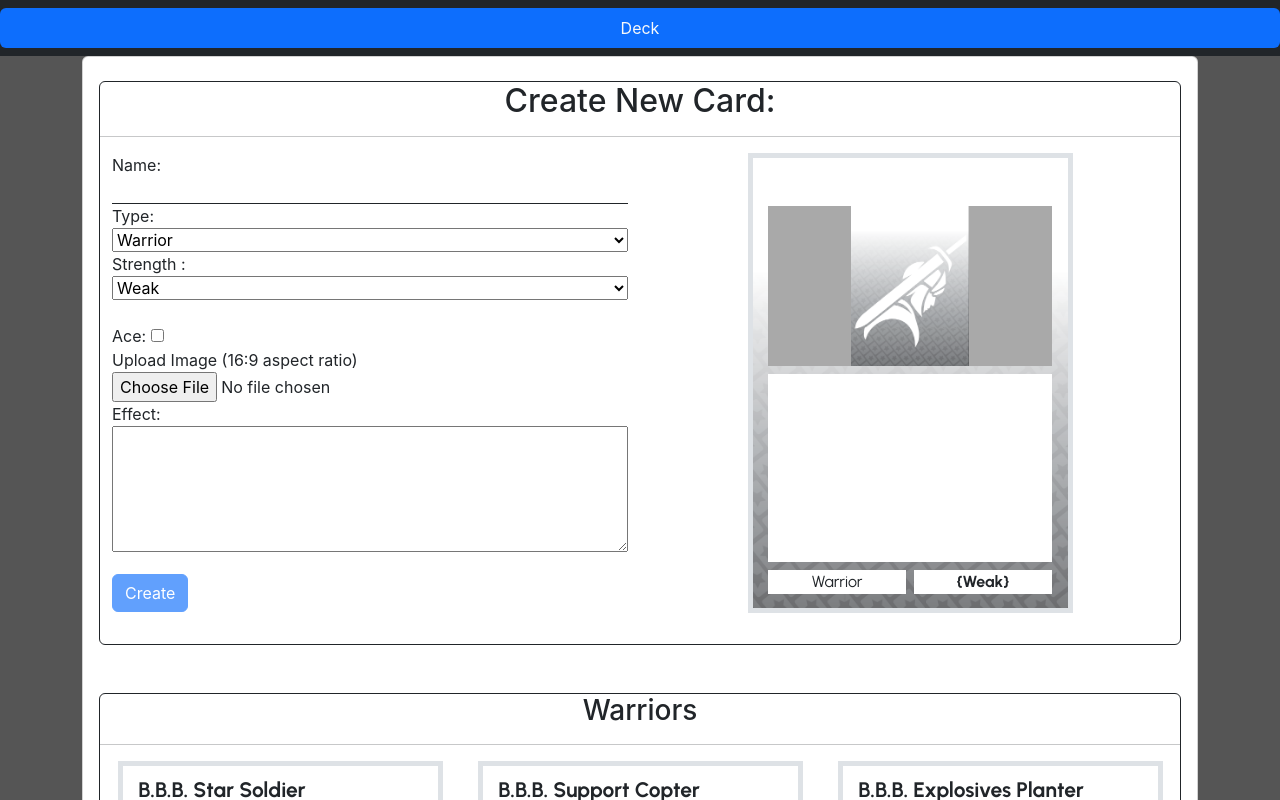
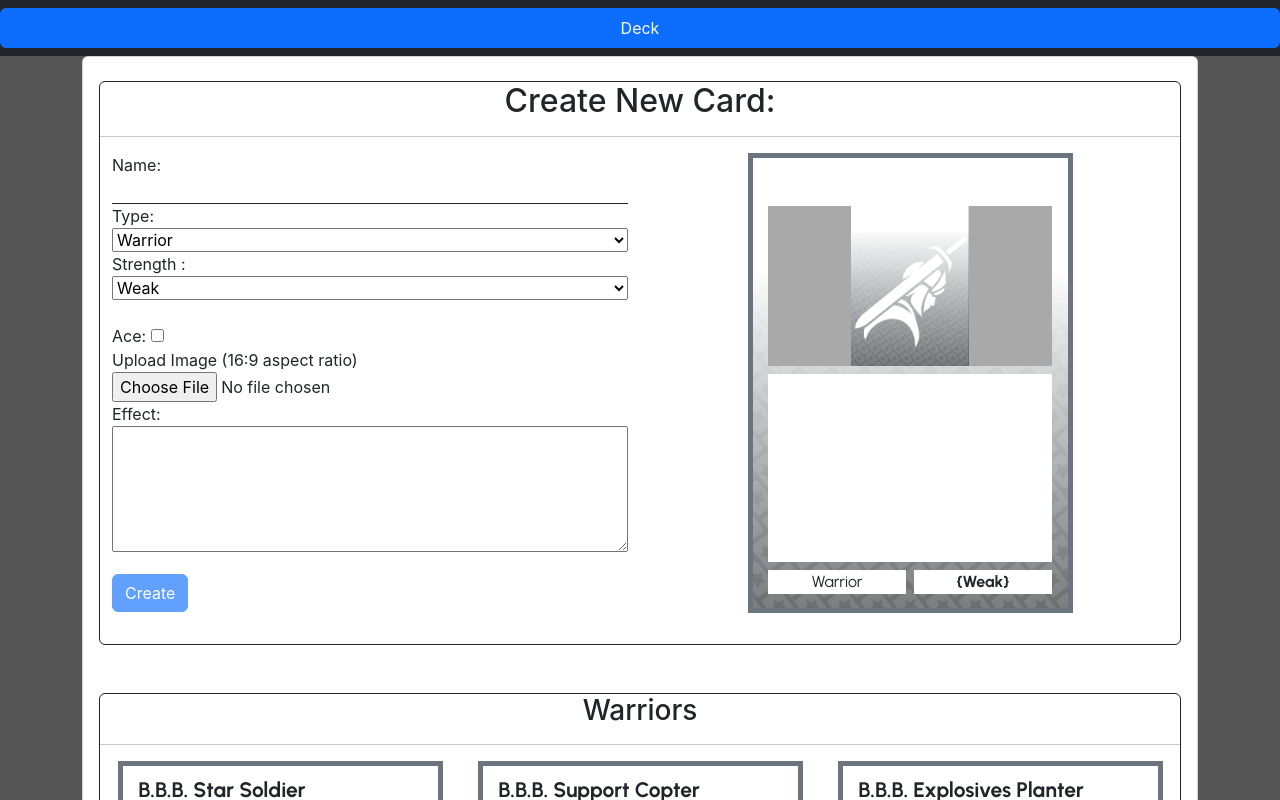
Before and after one commit to greg93john/perfect-draw-card-creator, a React (Create React App) app: page / in a window 1280 px wide. Shown: the top 800 px of the page. Built offline with nearby package versions, Linux system fonts and the light colour scheme.

Commit message:
updates border of card

```diff
--- a/src/components/tab-bodies/Deck.jsx
+++ b/src/components/tab-bodies/Deck.jsx
@@ -56,6 +56,7 @@ function Deck(props) {
 
     function GeneratePDF() {
         const tradingCardElementsHTML = document.getElementsByClassName("trading-card");
+        const doc = new jsPDF("p", "px", "a4");
 
         const deckRowContainer = document.createElement('div');
         deckRowContainer.classList.add('row', 'row-cols-3');
@@ -72,8 +73,6 @@ function Deck(props) {
             deckRowContainer.appendChild(columnContainer.cloneNode(true));
         }
         document.body.appendChild(deckRowContainer);
-
-        const doc = new jsPDF("p", "px", "a4");
 
         const html = deckRowContainer;
         const containerWidth = html.offsetWidth;
--- a/src/components/tab-elements/DisplayCard.jsx
+++ b/src/components/tab-elements/DisplayCard.jsx
@@ -23,7 +23,7 @@ function DisplayCard(props) {
     }, [props.cardObject]);
 
     return (
-        <div className={`${props.isCreateCard ? "mx-auto create-" : ""}trading-card border border-5`}>
+        <div className={`${props.isCreateCard ? "mx-auto create-" : ""}trading-card border border-secondary border-5`}>
             <div ref={nameTextContainerRef} className="trading-card-name-field text-start my-2">
                 {_card.name}
             </div>
```
